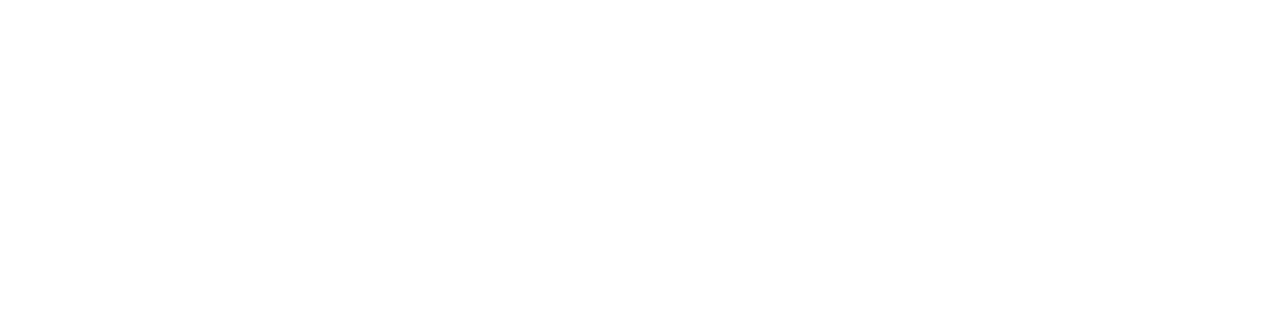
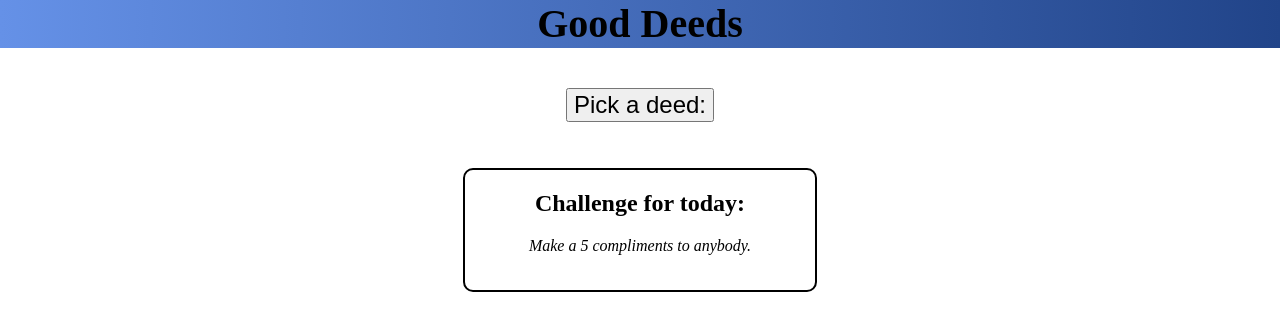
Before and after one commit to gans01/good-deeds, a plain HTML site: page index.html in a window 1280 px wide. Drawn offline with Linux system fonts and the light colour scheme.

Commit message:
deed-challenge-box

```diff
--- a/css/style.css
+++ b/css/style.css
@@ -0,0 +1,43 @@
+body {
+    margin: 0;
+}
+
+.header-container {
+    height: 48px;
+    background: linear-gradient(90deg, #6591e7 0%, #214489 100%);
+}
+
+.header-container .header {
+    font-size: 40px;
+    text-align: center;
+    margin: 0;
+}
+
+.pick-deed {
+    margin: 0;
+    margin-top: 40px;
+    height: 50px;
+}
+
+.pick-deed .pick-but {
+    display: flex;
+    font-size: 24px;
+    text-align: center;
+    margin: 0 auto;
+}
+
+.deed-challenge {
+    /* box-sizing: border-box; */
+    height: 120px;
+    min-width: 300px;
+    max-width: 350px;
+    margin: 30px auto;
+    border: 2px solid black;
+    border-radius: 10px;
+    text-align: center;
+}
+
+.deed-challenge .challenge-task-item {
+    display: block;
+    font-style: italic;
+}
--- a/index.html
+++ b/index.html
@@ -2,13 +2,30 @@
 <html lang="en">
 
 <head>
-    <meta charset="UTF-8">
-    <meta name="viewport" content="width=device-width, initial-scale=1.0">
+    <meta charset="UTF-8" />
+    <meta name="viewport" content="width=device-width, initial-scale=1.0" />
+    <link rel="stylesheet" href="../good-deeds/css/style.css" />
     <title>♦Good Deeds corp.</title>
 </head>
 
 <body>
+    <!-- Header -->
+    <section class="header-container">
+        <h1 class="header">Good Deeds</h1>
+    </section>
 
+    <!-- Activating button -->
+    <section class="pick-deed">
+        <button class="pick-but">Pick a deed:</button>
+    </section>
+
+    <!-- Random deed box -->
+    <section class="deed-challenge">
+        <h2 class="challenge-task-header">Challenge for today:<br /></h2>
+        <span class="challenge-task-item">
+            Make a 5 compliments to anybody.
+        </span>
+    </section>
 </body>
 
 </html>
```
